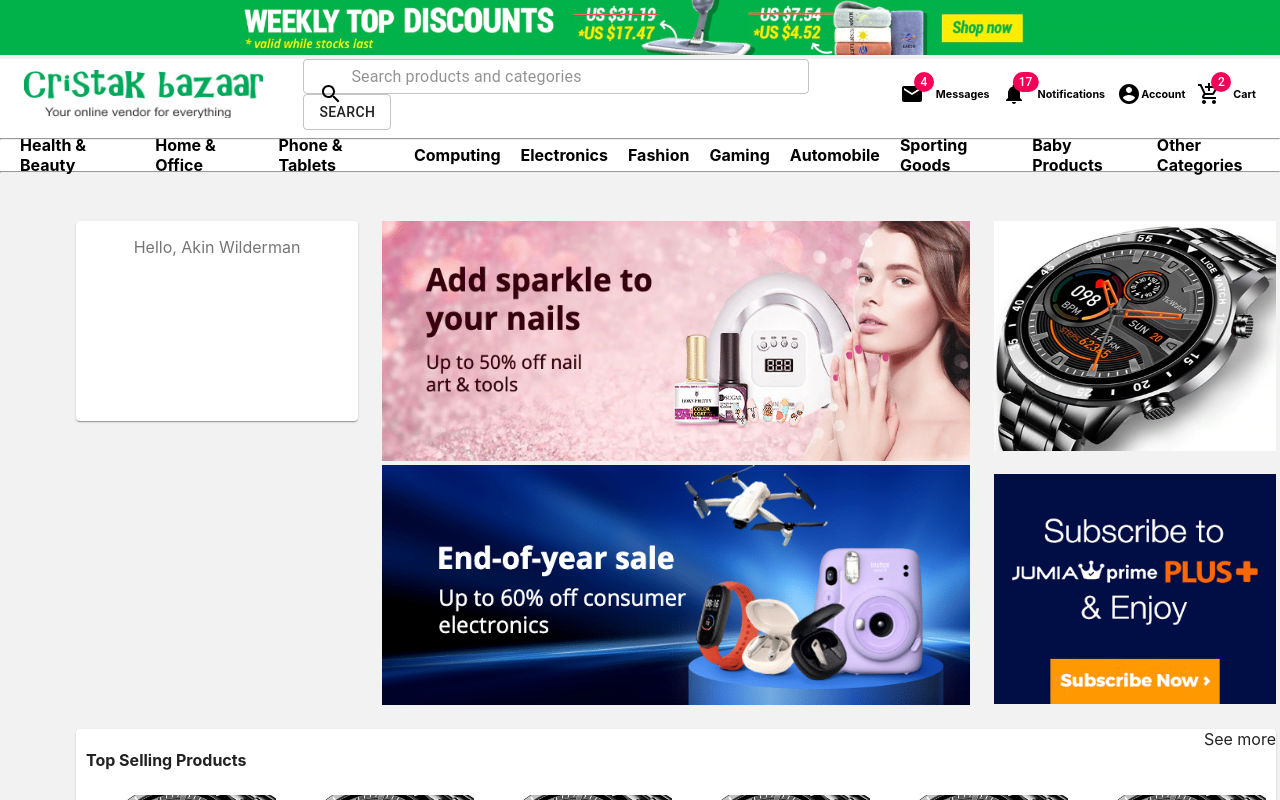
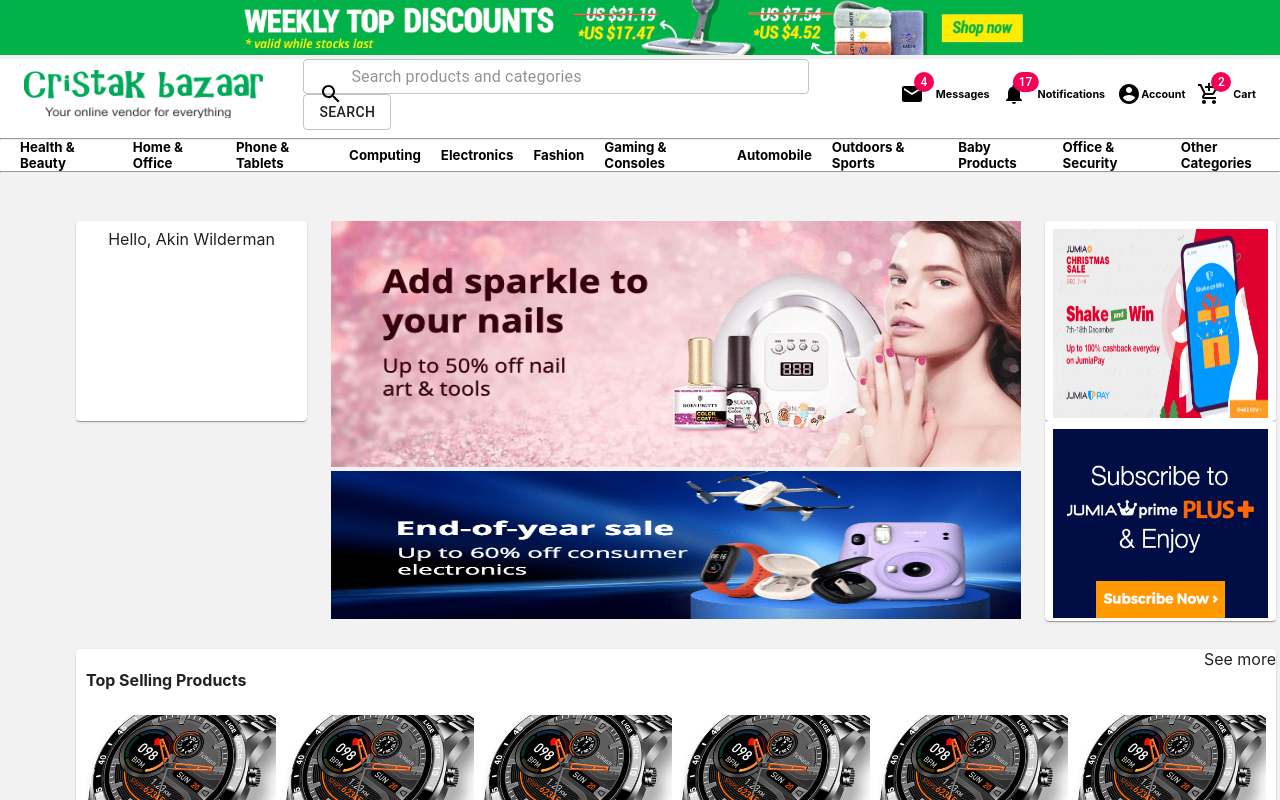
Before and after one commit to AkinWilderman/cristak, a Next.js app: page / in a window 1280 px wide. Shown: the top 800 px of the page. Built offline with nearby package versions, Linux system fonts and the light colour scheme.

Commit message:
Home components

```diff
--- a/components/category/categories.js
+++ b/components/category/categories.js
@@ -4,17 +4,18 @@
   return (
     <div>
       <div className="category">
-        <h4 className="categoryText">Health & Beauty  </h4>
-        <h4 className="categoryText">Home & Office </h4>
-        <h4 className="categoryText">Phone & Tablets </h4>
-        <h4 className="categoryText">Computing</h4>
-        <h4 className="categoryText">Electronics</h4>
-        <h4 className="categoryText">Fashion</h4>
-        <h4 className="categoryText">Gaming</h4>
-        <h4 className="categoryText">Automobile</h4>
-        <h4 className="categoryText">Sporting Goods</h4>
-        <h4 className="categoryText">Baby Products</h4>
-        <h4 className="categoryText">Other Categories</h4>
+        <h5 className="categoryText">Health & Beauty  </h5>
+        <h5 className="categoryText">Home & Office </h5>
+        <h5 className="categoryText">Phone & Tablets </h5>
+        <h5 className="categoryText">Computing</h5>
+        <h5 className="categoryText">Electronics</h5>
+        <h5 className="categoryText">Fashion</h5>
+        <h5 className="categoryText">Gaming & Consoles</h5>
+        <h5 className="categoryText">Automobile</h5>
+        <h5 className="categoryText">Outdoors & Sports</h5>
+        <h5 className="categoryText">Baby Products</h5>
+        <h5 className="categoryText">Office & Security</h5>
+        <h5 className="categoryText">Other Categories</h5>
       </div>
       <hr className="show-line" />
     </div>
--- a/components/footer/footer.js
+++ b/components/footer/footer.js
@@ -39,7 +39,7 @@
           <li className="footer-list">
             <Link href="#">
               <a>
-                <Typography variant="body2" color="Inherit" component="p">
+                <Typography variant="body2"  component="p">
                   Cristak Careers
                 </Typography>
               </a>
@@ -48,7 +48,7 @@
           <li className="footer-list">
             <Link href="#">
               <a>
-                <Typography variant="body2" color="Inherit" component="p">
+                <Typography variant="body2"  component="p">
                   About Us
                 </Typography>
               </a>
@@ -57,7 +57,7 @@
           <li className="footer-list">
             <Link href="#">
               <a>
-                <Typography variant="body2" color="Inherit" component="p">
+                <Typography variant="body2"  component="p">
                   Privacy Policy
                 </Typography>
               </a>
@@ -66,7 +66,7 @@
           <li className="footer-list">
             <Link href="#">
               <a>
-                <Typography variant="body2" color="Inherit" component="p">
+                <Typography variant="body2"  component="p">
                   Terms and Conditions
                 </Typography>
               </a>
@@ -75,7 +75,7 @@
           <li className="footer-list">
             <Link href="#">
               <a>
-                <Typography variant="body2" color="Inherit" component="p">
+                <Typography variant="body2"  component="p">
                   Promotions
                 </Typography>
               </a>
@@ -84,7 +84,7 @@
           <li className="footer-list">
             <Link href="#">
               <a>
-                <Typography variant="body2" color="Inherit" component="p">
+                <Typography variant="body2"  component="p">
                   Souvenir Services
                 </Typography>
               </a>
@@ -93,7 +93,7 @@
           <li className="footer-list">
             <Link href="#">
               <a>
-                <Typography variant="body2" color="Inherit" component="p">
+                <Typography variant="body2"  component="p">
                   Souvenir printing services
                 </Typography>
               </a>
@@ -102,7 +102,7 @@
           <li className="footer-list">
             <Link href="#">
               <a>
-                <Typography variant="body2" color="Inherit" component="p">
+                <Typography variant="body2"  component="p">
                   Digital services
                 </Typography>
               </a>
@@ -114,7 +114,7 @@
           <li className="footer-list">
             <Link href="#">
               <a>
-                <Typography variant="body2" color="Inherit" component="p">
+                <Typography variant="body2"  component="p">
                   Help Center
                 </Typography>
               </a>
@@ -123,7 +123,7 @@
           <li className="footer-list">
             <Link href="#">
               <a>
-                <Typography variant="body2" color="Inherit" component="p">
+                <Typography variant="body2"  component="p">
                   Return a product
                 </Typography>
               </a>
@@ -132,7 +132,7 @@
           <li className="footer-list">
             <Link href="#">
               <a>
-                <Typography variant="body2" color="Inherit" component="p">
+                <Typography variant="body2"  component="p">
                   Report Seller or Shop Owner
                 </Typography>
               </a>
@@ -141,7 +141,7 @@
           <li className="footer-list">
             <Link href="#">
               <a>
-                <Typography variant="body2" color="Inherit" component="p">
+                <Typography variant="body2"  component="p">
                   Ask for a refund
                 </Typography>
               </a>
@@ -153,7 +153,7 @@
           <li className="footer-list">
             <Link href="#">
               <a>
-                <Typography variant="body2" color="Inherit" component="p">
+                <Typography variant="body2"  component="p">
                   Become a Seller
                 </Typography>
               </a>
--- a/components/home_components/promotions/promotions.js
+++ b/components/home_components/promotions/promotions.js
@@ -8,16 +8,15 @@
   root: {
     flexGrow: 1,
     marginLeft: 60,
-    height: 500,
+    height: 420,
     width: 1200,
     [theme.breakpoints.down('sm')]: {
       display: 'none',
     },
   },
   paper: {
-    padding: theme.spacing(2),
+    padding: theme.spacing(1),
     textAlign: 'center',
-    color: theme.palette.text.secondary,
     height: 200,
   },
   div: {
@@ -37,21 +36,15 @@
         <Grid item xs>
           <Paper className={classes.paper}>Hello, Akin Wilderman</Paper>
         </Grid>
-        <Grid item xs={6}>
+        <Grid item xs={7}>
           <div className={classes.div}>
-            <Image src="/image/nails.png" width={600} height={245} />
-            <Image src="/image/year.png" width={600} height={245} />
+            <Image src="/image/nails.png" width={700} height={250} />
+            <Image src="/image/year.png" width={700} height={150} />
           </div>
         </Grid>
         <Grid item xs>
-          <div className={classes.div}>
-            <div>
-              <Image src="/image/watch.jpg" height={245} width={300} />
-            </div>
-            <div className={classes.smallAds}>
-              <Image src="/image/jumsa.gif" height={245} width={300} />
-            </div>
-          </div>
+          <Paper className={classes.paper}><Image src="/image/jumia.gif" width={250} height={220} /></Paper>
+          <Paper className={classes.paper}><Image src="/image/jumsa.gif" width={250} height={220} /></Paper>
         </Grid>
       </Grid>
     </div>
--- a/components/navigation/navigation.js
+++ b/components/navigation/navigation.js
@@ -42,6 +42,7 @@
     width: '100%',
     [theme.breakpoints.up('sm')]: {
       marginLeft: theme.spacing(5),
+      marginRight: theme.spacing(2),
       width: 'auto',
     },
   },
```
